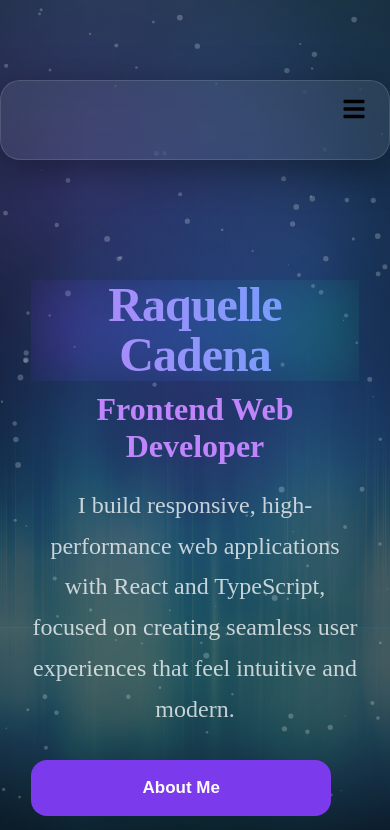
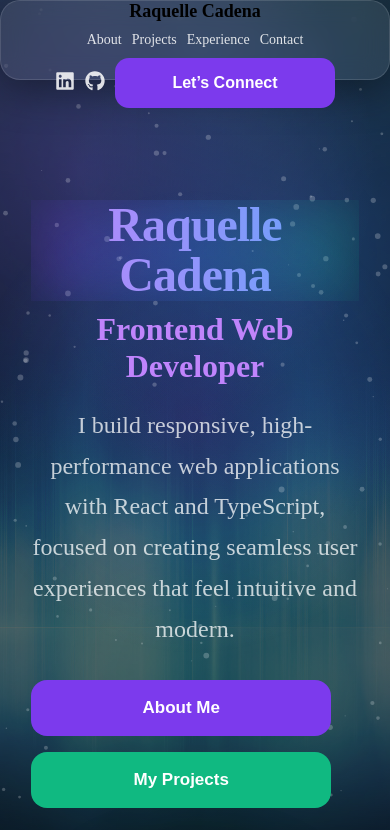
Before and after one commit to raquelledianne/New-Portfolio, a Next.js app: page / in a window 390 px wide. Shown: the top 830 px of the page. Built offline with nearby package versions, Linux system fonts and the light colour scheme.

Commit message:
responsiveness

```diff
--- a/src/app/components/Navbar.tsx
+++ b/src/app/components/Navbar.tsx
@@ -1,24 +1,15 @@
 "use client";
 
-import { useState } from "react";
 import { scrollTo } from "../utils/scrollTo";
-import { FaGithub, FaLinkedin, FaBars, FaTimes } from "react-icons/fa";
+import { FaGithub, FaLinkedin } from "react-icons/fa";
 
 export default function Navbar() {
-  const [open, setOpen] = useState(false);
-
   const handleClick = (id: string) => {
     scrollTo(id);
-    setOpen(false);
   };
 
   return (
     <nav className="navbar glass">
-
-      {/* =========================
-          DESKTOP NAV
-      ========================= */}
-      <div className="navbar-desktop">
 
       {/* LEFT */}
       <div className="nav-left">
@@ -58,49 +49,7 @@ export default function Navbar() {
           Let’s Connect
         </button>
       </div>
-      </div>
 
-      {/* =========================
-          MOBILE NAV
-      ========================= */}
-      <div className="navbar-mobile">
-
-        {/* Hamburger */}
-        <div className="hamburger" onClick={() => setOpen(!open)}>
-          {open ? <FaTimes /> : <FaBars />}
-        </div>
-
-        {/* Dropdown Menu */}
-        <div className={`mobile-menu ${open ? "open" : ""}`}>
-          <a onClick={() => handleClick("about")}>About</a>
-          <a onClick={() => handleClick("projects")}>Projects</a>
-          <a onClick={() => handleClick("tech")}>Experience</a>
-          <a onClick={() => handleClick("contact")}>Contact</a>
-
-          <div className="mobile-icons">
-            <a
-              href="https://www.linkedin.com/in/raquelle-cadena-7493013a7/"
-              target="_blank"
-            >
-              <FaLinkedin size={22} />
-            </a>
-
-            <a
-              href="https://www.github.com/raquelledianne"
-              target="_blank"
-            >
-              <FaGithub size={22} />
-            </a>
-          </div>
-
-          <button
-            className="btn btn-primary"
-            onClick={() => handleClick("contact")}
-          >
-            Let’s Connect
-          </button>
-        </div>
-      </div>
     </nav>
   );
 }
--- a/src/app/globals.css
+++ b/src/app/globals.css
@@ -117,87 +117,89 @@ body::after {
   z-index: -9;
 }
 
+.nav-left {
+  flex: 1;
+  display: flex;
+  align-items: center;
+}
+
 .nav-center {
+  flex: 2;
   display: flex;
-  gap: 20px;
+  justify-content: center;
+  gap: 22px;
+  align-items: center;
 }
 
 .nav-right {
+  flex: 1;
   display: flex;
+  justify-content: flex-end;
   gap: 14px;
   align-items: center;
 }
 
-.hamburger {
-  display: none;
-  font-size: 24px;
-  cursor: pointer;
-  z-index: 9999;
-}
 @media (max-width: 768px) {
+  .navbar {
+    flex-direction: column;
+    height: auto;
+    padding: 14px 6%;
+    gap: 10px;
+    align-items: center;
+  }
 
-  /* hide desktop layout */
+  .nav-left,
   .nav-center,
   .nav-right {
-    display: none;
+    flex: unset;
+    width: 100%;
+    justify-content: center;
   }
 
+  .nav-center {
+    flex-wrap: wrap;
+    gap: 12px;
+  }
+
+  .nav-right {
+    flex-wrap: wrap;
+    gap: 10px;
+  }
+
+  .nav-right button {
+    width: 100%;
+    max-width: 220px;
+  }
+}
+
+/* =========================
+   SMALL PHONE OPTIMIZATION
+========================= */
+@media (max-width: 480px) {
+  .nav-center {
+    gap: 10px;
+    font-size: 14px;
+  }
+
+  .navbar a {
+    font-size: 14px;
+  }
+
+  .nav-right {
+    gap: 10px;
+  }
+
+
+  .btn {
+    width: 100%;
+  }
+}
 @media (max-width: 768px) {
 
   .navbar-desktop {
     display: none !important;
   }
 
-  .navbar-mobile {
-    display: flex !important;
-    width: 100%;
-    justify-content: flex-end;
-    align-items: center;
-  }
-
-  .hamburger {
-    display: block !important;
-  }
-}
-
-  /* dropdown menu */
-  .mobile-menu {
-    position: fixed;
-    top: var(--navbar-height);
-    left: 0;
-    width: 100%;
-
-    background: rgba(10,10,15,0.95);
-    backdrop-filter: blur(16px);
-
-    display: flex;
-    flex-direction: column;
-    align-items: center;
-
-    gap: 20px;
-    padding: 30px 0;
-
-    transform: translateY(-120%);
-    opacity: 0;
-    transition: all 0.35s ease;
-
-    z-index: 100;
-  }
-
-  .mobile-menu.open {
-    transform: translateY(0);
-    opacity: 1;
-  }
-
-  .mobile-menu a {
-    font-size: 18px;
-  }
-
-  .mobile-icons {
-    display: flex;
-    gap: 20px;
-    margin-top: 10px;
-  }
 }
 
 /* =========================
@@ -482,18 +484,18 @@ p {
 ========================= */
 .navbar {
   height: var(--navbar-height);
+  position: fixed;
   top: 0;
   left: 0;
   right: 0;
   width: 100%;
-  padding: 20px 10%;
+  padding: 0 10%;
   display: flex;
-  flex: wrap;
+  align-items: center;
   justify-content: space-between;
-  align-items: center;
   z-index: 50;
   backdrop-filter: blur(12px);
-  cursor: pointer;
+  flex-wrap: nowrap;
 }
 
 .navbar-desktop {
@@ -503,20 +505,16 @@ p {
   align-items: center;
 }
 
-.navbar-mobile {
-  display: none;
-  width: 100%;
-}
 
 .navbar a {
   position: relative;
   color: white;
-  margin: 0 14px;
   text-decoration: none;
   font-weight: 500;
+  opacity: 0.85;
 
-  opacity: 0.85;
   transition: all 0.25s ease;
+  cursor: pointer;
 }
 
 .navbar a::after {
@@ -529,10 +527,11 @@ p {
   height: 2px;
 
   background: linear-gradient(90deg, #7c3aed, #60a5fa, #34d399);
+  transform: translateX(-50%);
 
-  transform: translateX(-50%);
   transition: width 0.3s ease;
 }
+
 .navbar a:hover {
   opacity: 1;
   transform: translateY(-2px);
@@ -540,7 +539,6 @@ p {
 
 .navbar a:hover::after {
   width: 100%;
-  text-shadow: 0 0 10px rgba(124, 58, 237, 0.6);
 }
 
 /* =========================
@@ -1048,14 +1046,3 @@ p {
   word-wrap: break-word;
   max-width: 100%;
 }
-@media (max-width: 768px) {
-  .navbar {
-    flex-direction: column;
-    gap: 10px;
-    padding: 16px 6%;
-  }
-
-  .navbar a {
-    margin: 6px;
-  }
-}
```
Lines whose indentation alone changed are shown as unchanged.
